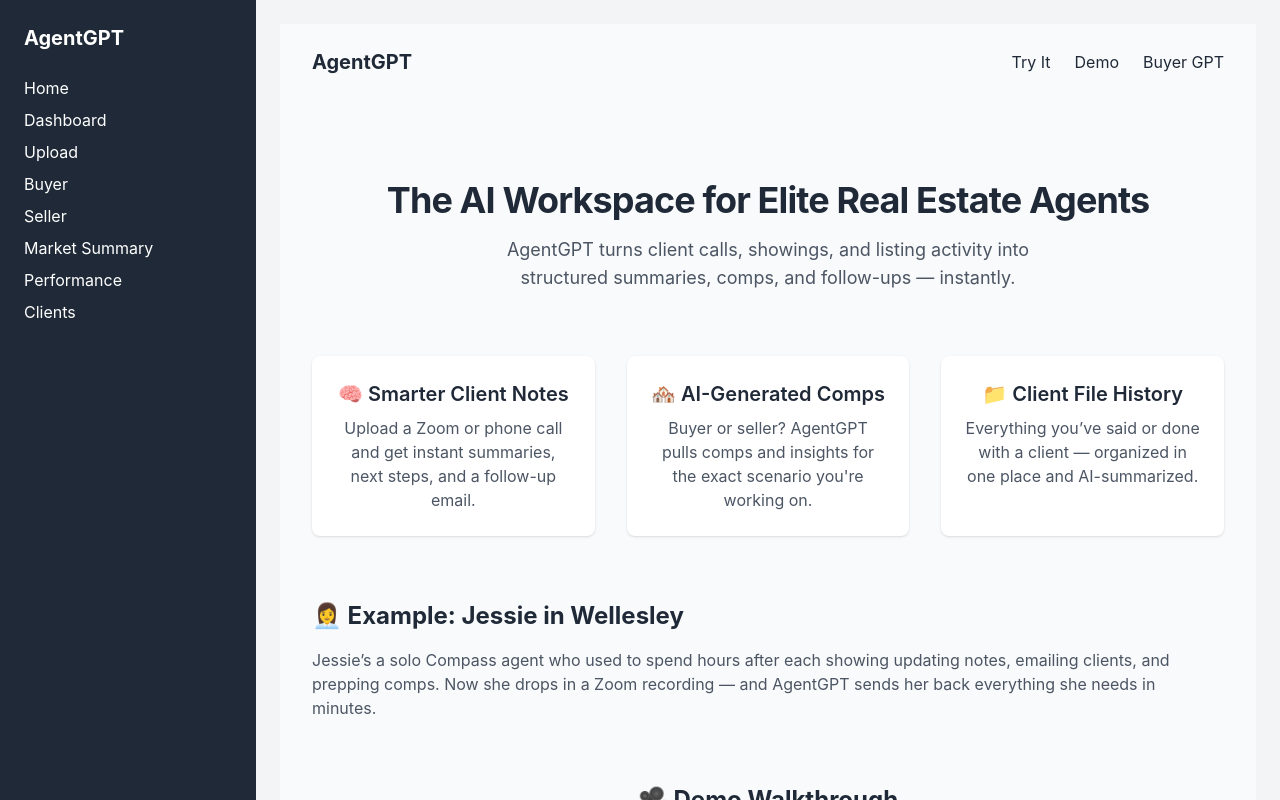
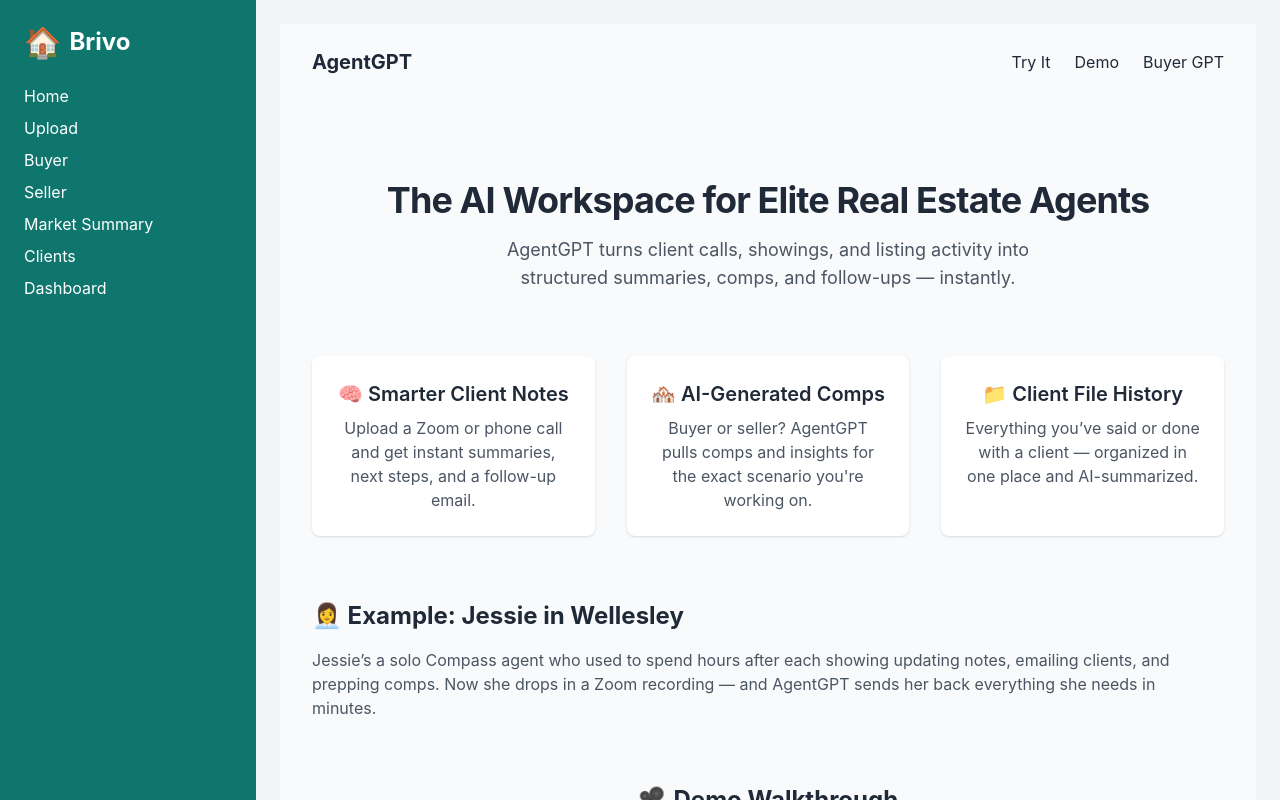
Before and after one commit to malsarraf98/agentgpt-prototype, a Next.js app: page / in a window 1280 px wide. Built offline with nearby package versions, Linux system fonts and the light colour scheme.

Commit message:
Update Layout.js

```diff
--- a/components/Layout.js
+++ b/components/Layout.js
@@ -3,17 +3,19 @@ import Link from 'next/link';
 export default function Layout({ children }) {
   return (
     <div className="flex h-screen font-sans">
-      <aside className="w-64 bg-gray-800 text-white p-6 space-y-6">
-        <h1 className="text-xl font-bold">AgentGPT</h1>
+      <aside className="w-64 bg-teal-700 text-white p-6 space-y-6">
+        <div className="flex items-center space-x-2">
+          <div className="text-3xl">🏠</div>
+          <h1 className="text-2xl font-bold">Brivo</h1>
+        </div>
         <nav className="flex flex-col space-y-2">
           <Link href="/" className="hover:underline">Home</Link>
-          <Link href="/dashboard" className="hover:underline">Dashboard</Link>
           <Link href="/upload" className="hover:underline">Upload</Link>
           <Link href="/buyer" className="hover:underline">Buyer</Link>
           <Link href="/seller" className="hover:underline">Seller</Link>
           <Link href="/market-summary" className="hover:underline">Market Summary</Link>
-          <Link href="/performance" className="hover:underline">Performance</Link>
           <Link href="/clients" className="hover:underline">Clients</Link>
+          <Link href="/dashboard" className="hover:underline">Dashboard</Link>
         </nav>
       </aside>
       <main className="flex-1 p-6 bg-gray-100 overflow-y-auto">
```
